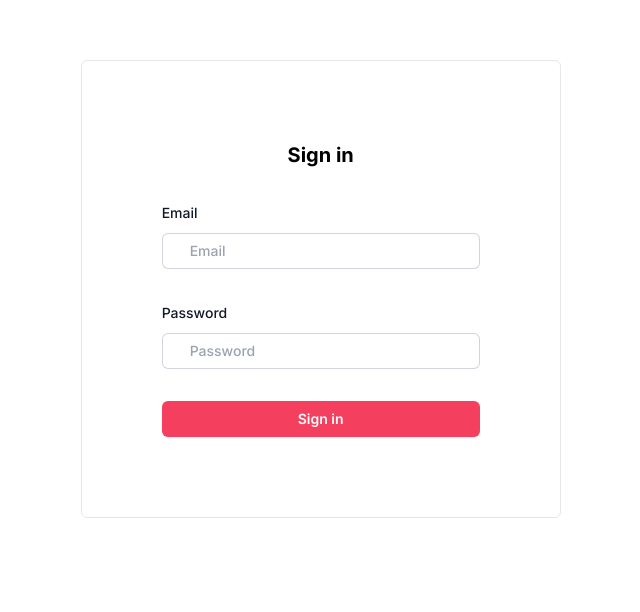
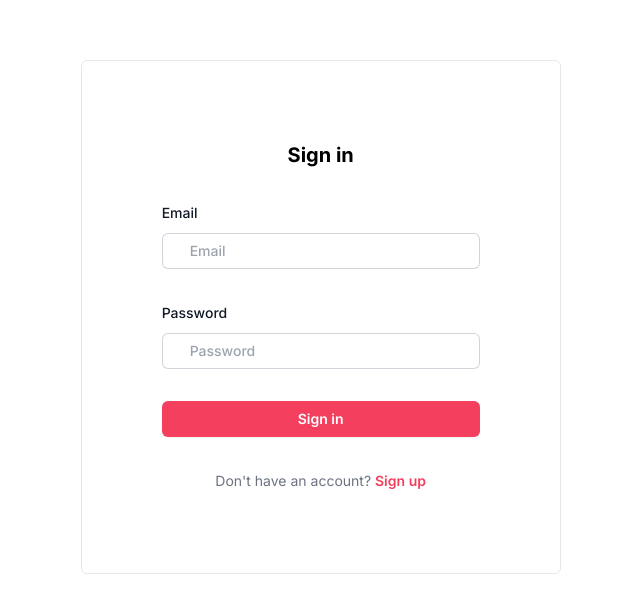
Before and after one commit to Elvira-del/standard-form, a Next.js app: page / in a window 1280 px wide. Shown: the part 140-752 px from the top of the page, without its empty margins (346-986 px from the left). Built offline with nearby package versions, Linux system fonts and the light colour scheme.

Commit message:
feat: add link to registration page

```diff
--- a/src/app/page.tsx
+++ b/src/app/page.tsx
@@ -32,6 +32,16 @@ export default function Home() {
             </Label>
             <Button typeButton={"submit"} text={"Sign in"} />
           </Form>
+
+          <p className="text-center text-sm text-gray-500">
+            Don&apos;t have an account?&nbsp;
+            <a
+              className="font-semibold leading-6 text-rose-500 hover:text-rose-600"
+              href="/signup"
+            >
+              Sign up
+            </a>
+          </p>
         </FormWrapper>
       </Container>
     </main>
```
